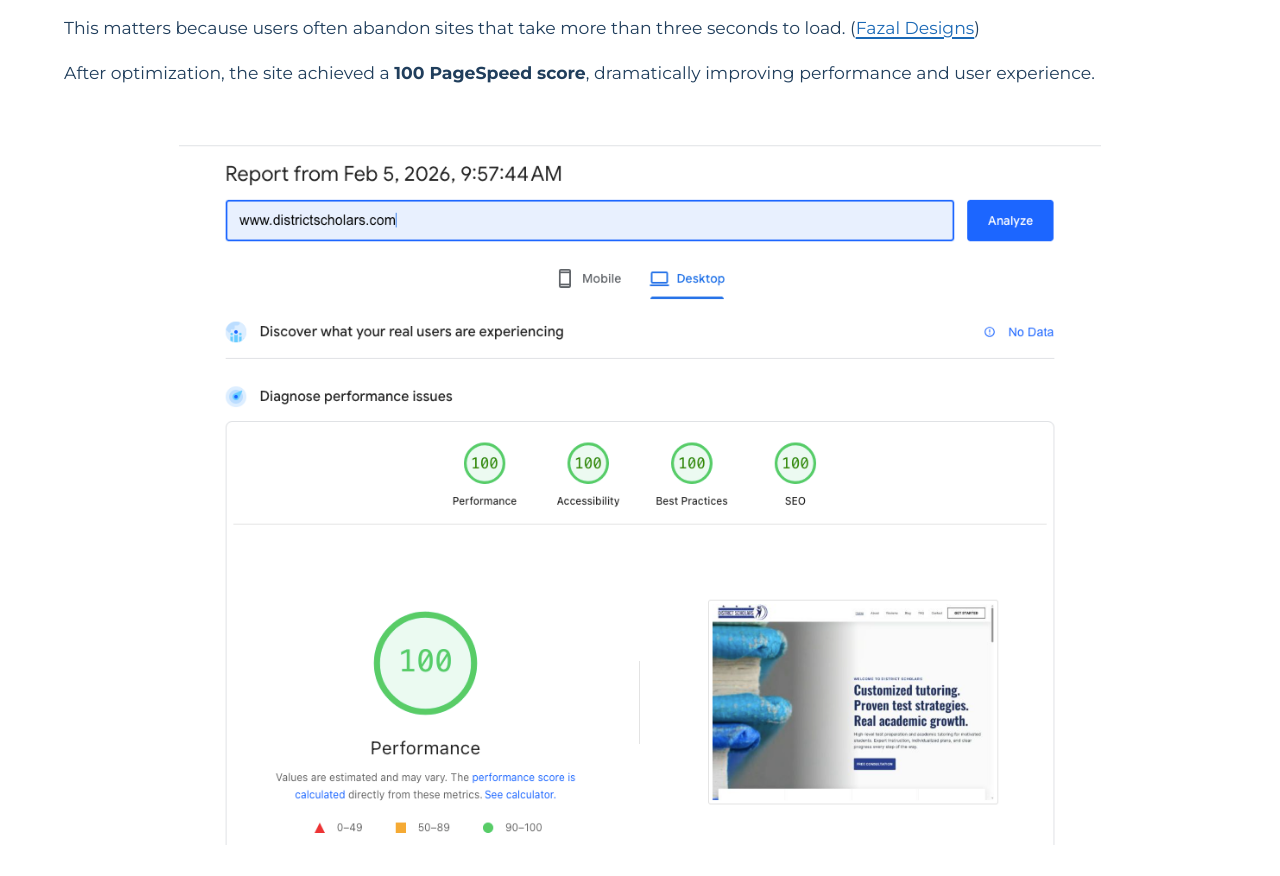
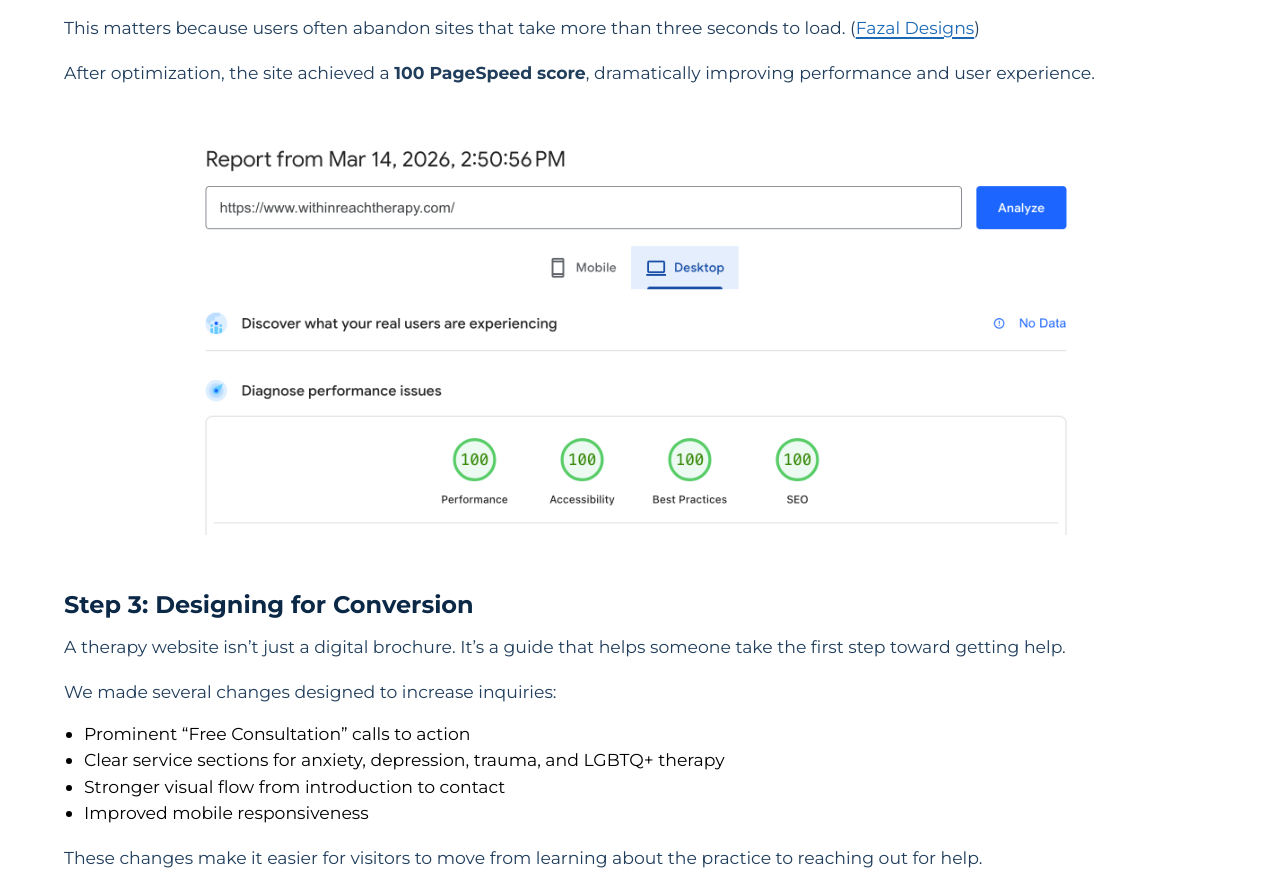
Before and after one commit to paulnicholsen27/blue-canary-cs, an Eleventy site: page content/posts/case-study-how-blue-canary-web-design-transformed-within-reach-therapy.md in a window 1280 px wide. Shown: the part 1327-2203 px from the top of the page. Built offline with nearby package versions, Linux system fonts and the light colour scheme; Eleventy itself is replaced by a stand-in of ours; files that its build step writes are made by us from their sources.

Commit message:
Update Blog Posts “case-study-how-blue-canary-web-design-transformed-within-reach-therapy”

```diff
--- a/content/posts/case-study-how-blue-canary-web-design-transformed-within-reach-therapy.md
+++ b/content/posts/case-study-how-blue-canary-web-design-transformed-within-reach-therapy.md
@@ -36,7 +36,7 @@ This matters because users often abandon sites that take more than three seconds
 
 After optimization, the site achieved a **100 PageSpeed score**, dramatically improving performance and user experience.
 
-![page speed score showing 100% in performance, accessibility, best practices and SEO](/assets/images/uploads/district_scholars_pagespeed_after.png "100% baby!")
+![page speed score showing 100% in performance, accessibility, best practices and SEO](/assets/images/uploads/withinreach_pagespeed_after.png "100% baby!")
 
 ### Step 3: Designing for Conversion
 
```
